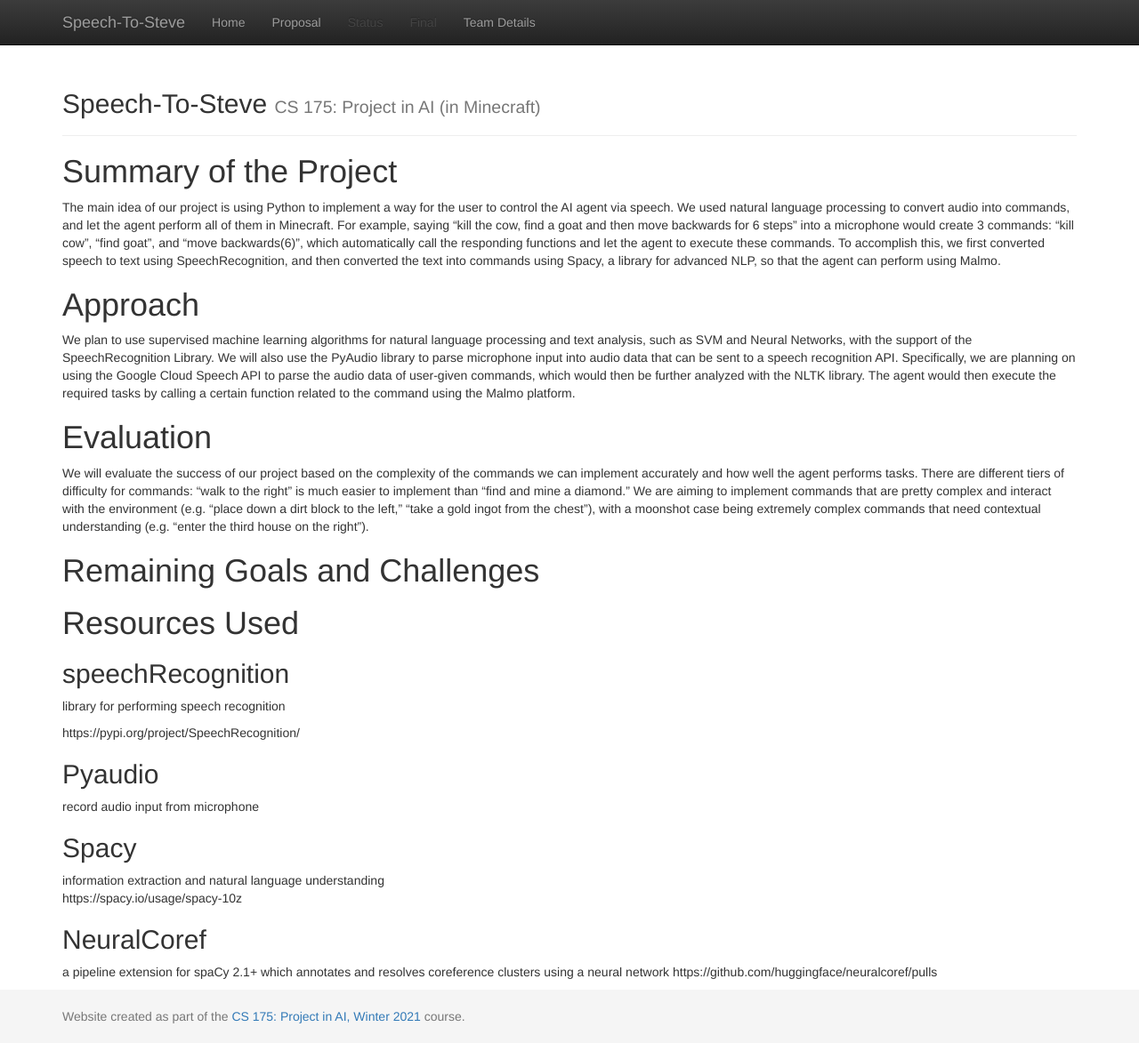
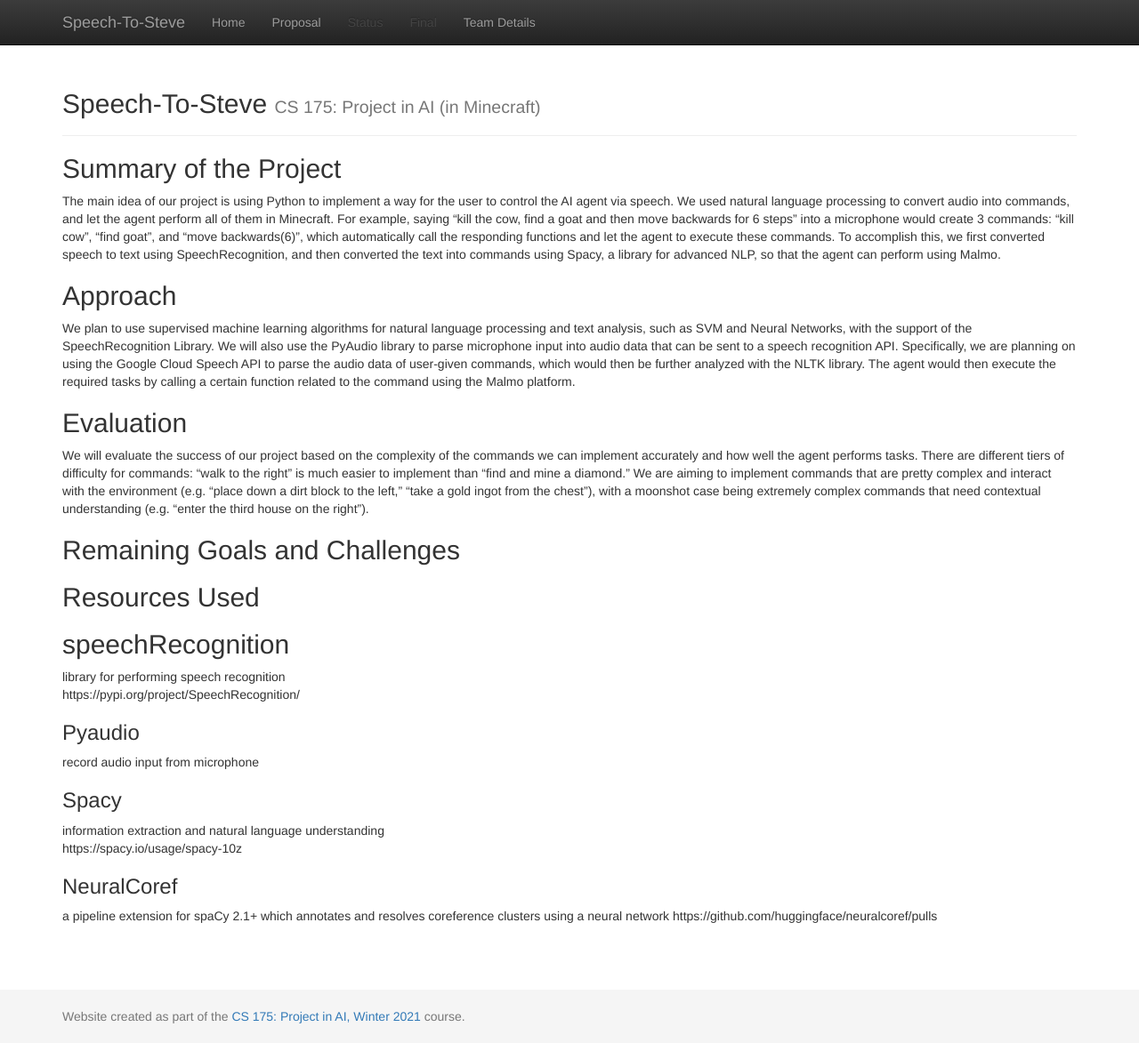
Before and after one commit to geeeeeeeeew/CS-175-Team-Direction-, a Jekyll site: the page built from docs/status/status.md, in a window 1280 px wide and 1173 px high. Shown: the whole window at 89% size. Built offline with Jekyll 4.4.1, drawn with Linux system fonts in a browser that asks for light colours.

```diff
--- a/docs/status/status.md
+++ b/docs/status/status.md
@@ -3,31 +3,30 @@ layout: default
 title:  Status
 ---
 
-# Summary of the Project
+## Summary of the Project
 The main idea of our project is using Python to implement a way for the user to control the AI agent via speech. We used natural language processing to convert audio into commands, and let the agent perform all of them in Minecraft. For example, saying “kill the cow, find a goat and then move backwards for 6 steps” into a microphone would create 3 commands: "kill cow", "find goat", and "move backwards(6)", which automatically call the responding functions and let the agent to execute these commands. To accomplish this, we first converted speech to text using SpeechRecognition, and then converted the text into commands using Spacy, a library for advanced NLP, so that the agent can perform using Malmo.
 
-# Approach
+## Approach
 
 
 
 
 We plan to use supervised machine learning algorithms for natural language processing and text analysis, such as SVM and Neural Networks, with the support of the SpeechRecognition Library. We will also use the PyAudio library to parse microphone input into audio data that can be sent to a speech recognition API. Specifically, we are planning on using the Google Cloud Speech API to parse the audio data of user-given commands, which would then be further analyzed with the NLTK library. The agent would then execute the required tasks by calling a certain function related to the command using the Malmo platform.
 
-# Evaluation
+## Evaluation
 We will evaluate the success of our project based on the complexity of the commands we can implement accurately and how well the agent performs tasks. There are different tiers of difficulty for commands: “walk to the right” is much easier to implement than “find and mine a diamond.” We are aiming to implement commands that are pretty complex and interact with the environment (e.g. “place down a dirt block to the left,” “take a gold ingot from the chest”), with a moonshot case being extremely complex commands that need contextual understanding (e.g. “enter the third house on the right”).
 
-# Remaining Goals and Challenges
+## Remaining Goals and Challenges
 
-# Resources Used
+## Resources Used
 ## speechRecognition
-library for performing speech recognition
-
+library for performing speech recognition\
 https://pypi.org/project/SpeechRecognition/
-## Pyaudio
+### Pyaudio
 record audio input from microphone
-## Spacy
+### Spacy
 information extraction and natural language understanding \
 https://spacy.io/usage/spacy-10z
-## NeuralCoref
+### NeuralCoref
 a pipeline extension for spaCy 2.1+ which annotates and resolves coreference clusters using a neural network
 https://github.com/huggingface/neuralcoref/pulls
```
